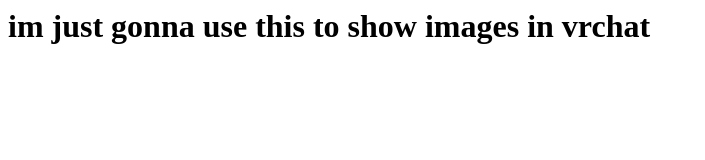
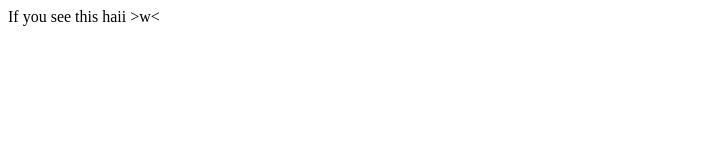
Before and after one commit to Riley-VM/riley-vm.github.io, a plain HTML site: page index.html in a window 1280 px wide. Shown: the whole page, without its empty margins (0-705 px from the left). Drawn offline with Linux system fonts and the light colour scheme.

Commit message:
Update index.html

```diff
--- a/index.html
+++ b/index.html
@@ -1,17 +1,17 @@
-<meta property="og:title" content="Images in vrchat"/>
+<meta property="og:title" content="Riley_VM | Github pages"/>
 <meta property="og:url" content="https://riley-vm.github.io"/>
 <meta property="og:type" content="website"/>
 <meta property="og:image" content="https://riley-vm.github.io/favicon/favicon.png"/>
 <meta property="og:image:width" content="100"/>
 <meta property="og:image:height" content="100"/>
-<meta itemprop="name" content="Images in vrchat"/>
+<meta itemprop="name" content="Riley_VM | Github pages"/>
 <meta itemprop="url" content="https://riley-vm.github.io/"/>
 <meta itemprop="thumbnailUrl" content="https://riley-vm.github.io/favicon/favicon.png"/>
 <link rel="image_src" href="https://riley-vm.github.io/favicon/favicon.png" />
 <meta itemprop="image" content="https://riley-vm.github.io/favicon/favicon.png"/>
-<meta name="twitter:title" content="Images in vrchat"/>
+<meta name="twitter:title" content="Riley_VM | Github pages"/>
 <meta name="twitter:image" content="https://riley-vm.github.io/favicon/favicon.png"/>
 <meta name="twitter:url" content="https://riley-vm.github.io/"/>
 <meta name="twitter:card" content="summary"/>
 <link rel="icon" type="image/x-icon" media="(prefers-color-scheme: dark)" href="/favicon/favicon.png"><title>Images in vrchat</title>
-<H1>im just gonna use this to show images in vrchat<H1>
+<head>If you see this haii >w<<head>
```
